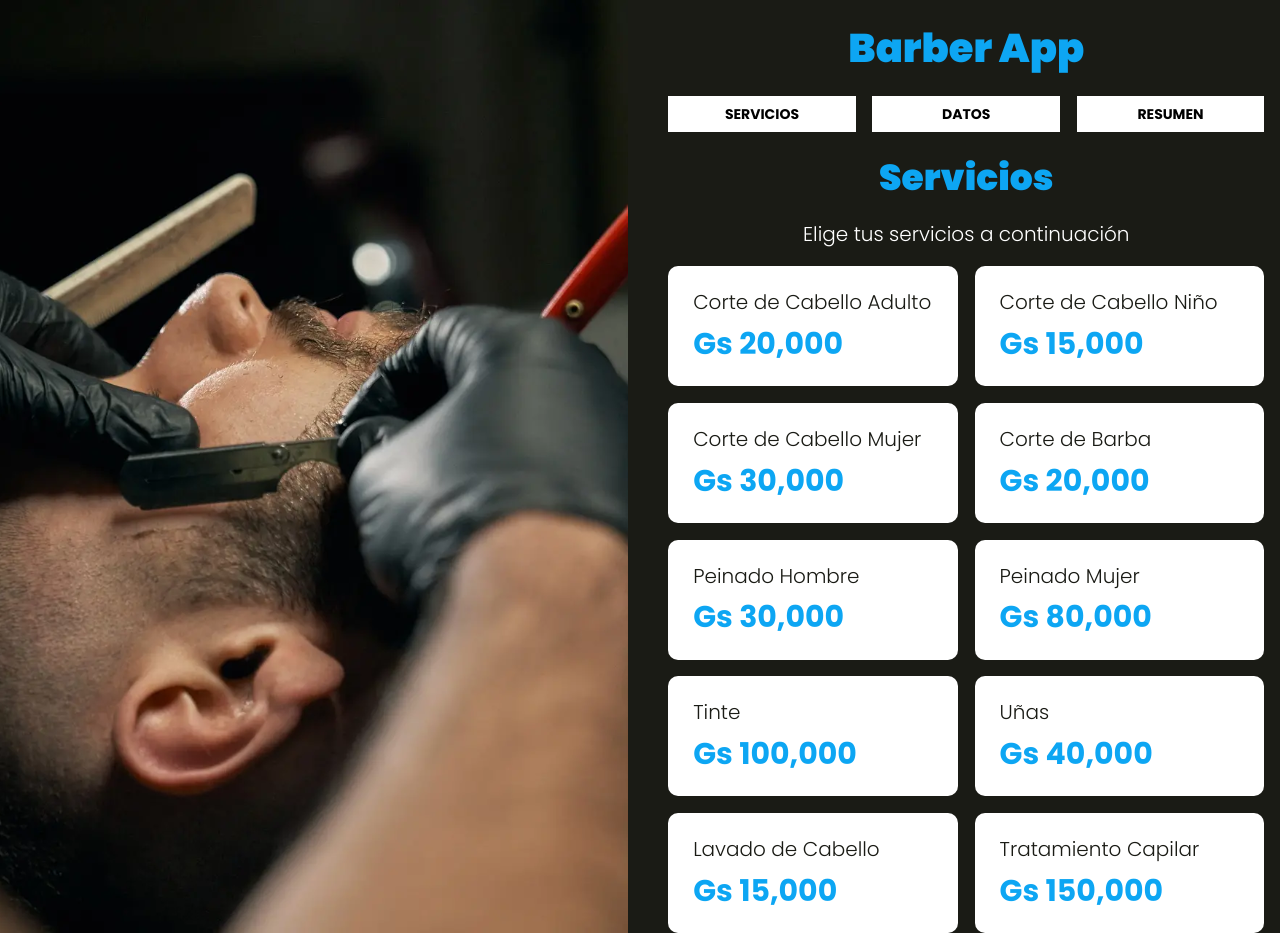
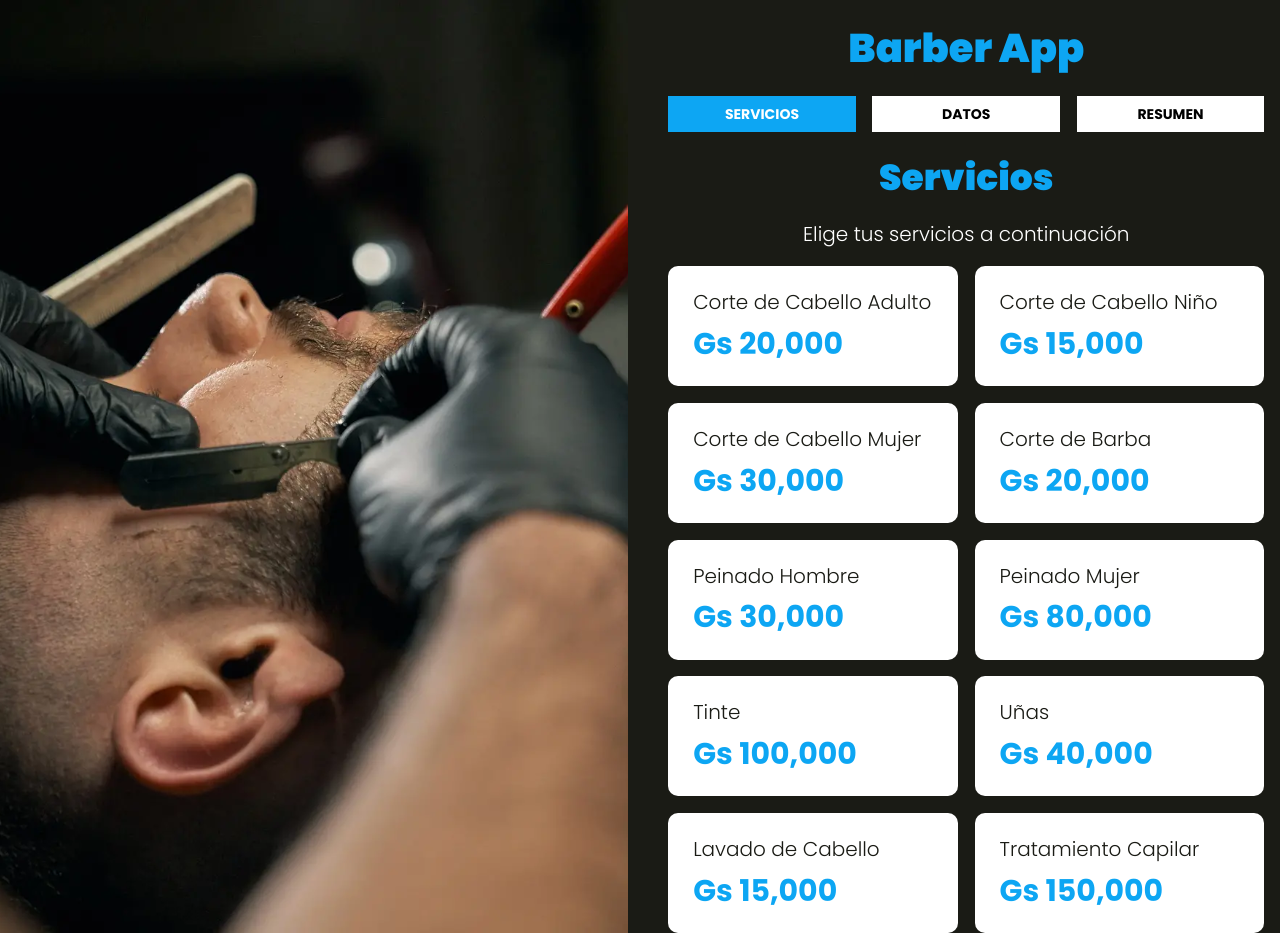
Before and after one commit to angelmgl/barberapp, a website with bundled scripts: page index.html in a window 1280 px wide. Both pictures are taken after a click on the button "SERVICIOS". Built offline with nearby package versions, Linux system fonts and the light colour scheme.

Commit message:
Navigation system added with javascript

```diff
--- a/index.html
+++ b/index.html
@@ -20,13 +20,13 @@
                     <h1>Barber App</h1>
                 </header>
                 <nav class="tabs">
-                    <button type="button">Servicios</button>
-                    <button type="button">Datos</button>
-                    <button type="button">Resumen</button>
+                    <button type="button" data-step="1">Servicios</button>
+                    <button type="button" data-step="2">Datos</button>
+                    <button type="button" data-step="3">Resumen</button>
                 </nav>
 
                 <!-- APP content start -->
-                <div class="section">
+                <div id="step-1" class="section">
                     <h2>Servicios</h2>
 
                     <p class="text-center">Elige tus servicios a continuación</p>
@@ -36,11 +36,11 @@
                     </div>
                 </div>
 
-                <div class="section">
+                <div id="step-2" class="section">
                     <h2>Tus datos y cita</h2>
                 </div>
 
-                <div class="section">
+                <div id="step-3" class="section">
                     <h2>Resumen</h2>
                 </div>
             </div>
--- a/src/js/app.js
+++ b/src/js/app.js
@@ -1,9 +1,47 @@
+let page = 1;
+
 document.addEventListener('DOMContentLoaded', () => {
     initApp();
+
+    showSection();
+
+    changeSection();
 })
 
 function initApp() {
     showServices();
+}
+
+function showSection() {
+    const currentSection = document.getElementById(`step-${page}`);
+    currentSection.classList.add("visible");
+
+    // highlight current tab
+    const tab = document.querySelector(`[data-step="${page}"]`);
+    tab.classList.add("current");
+}
+
+function changeSection() {
+    const $links = document.querySelectorAll(".tabs > button");
+
+    $links.forEach(link => {
+        link.addEventListener("click", e => {
+            e.preventDefault();
+            page = parseInt(e.target.dataset.step);
+
+            // hide other sections
+            document.querySelector(".visible").classList.remove("visible");
+
+            const $section = document.getElementById(`step-${page}`);
+            $section.classList.add("visible");
+
+            // delete current class on the previous tab
+            document.querySelector(".current").classList.remove("current");
+            // add current class on the current tab
+            const currentTab = document.querySelector(`[data-step="${page}"]`);
+            currentTab.classList.add("current");
+        })
+    })
 }
 
 async function showServices() {
--- a/src/scss/layout/_tabs.scss
+++ b/src/scss/layout/_tabs.scss
@@ -11,8 +11,9 @@
         text-transform: uppercase;
         cursor: pointer;
 
-        &:hover {
-            background-color: darken(#fff, 10);
+        &.current {
+            background-color: $blue;
+            color: $white;
         }
     }
 }
--- a/src/scss/layout/_ui.scss
+++ b/src/scss/layout/_ui.scss
@@ -29,9 +29,9 @@ html {
     .section {
         display: none;
         margin-top: $gap / 2;
-
-        &:first-of-type {
-            display: block;
-        }
     }
 }
+
+.visible {
+    display: block!important;
+}
```
Also changed, not shown: build/js/bundle.min.js, src/scss/app.css, 2 other files.
